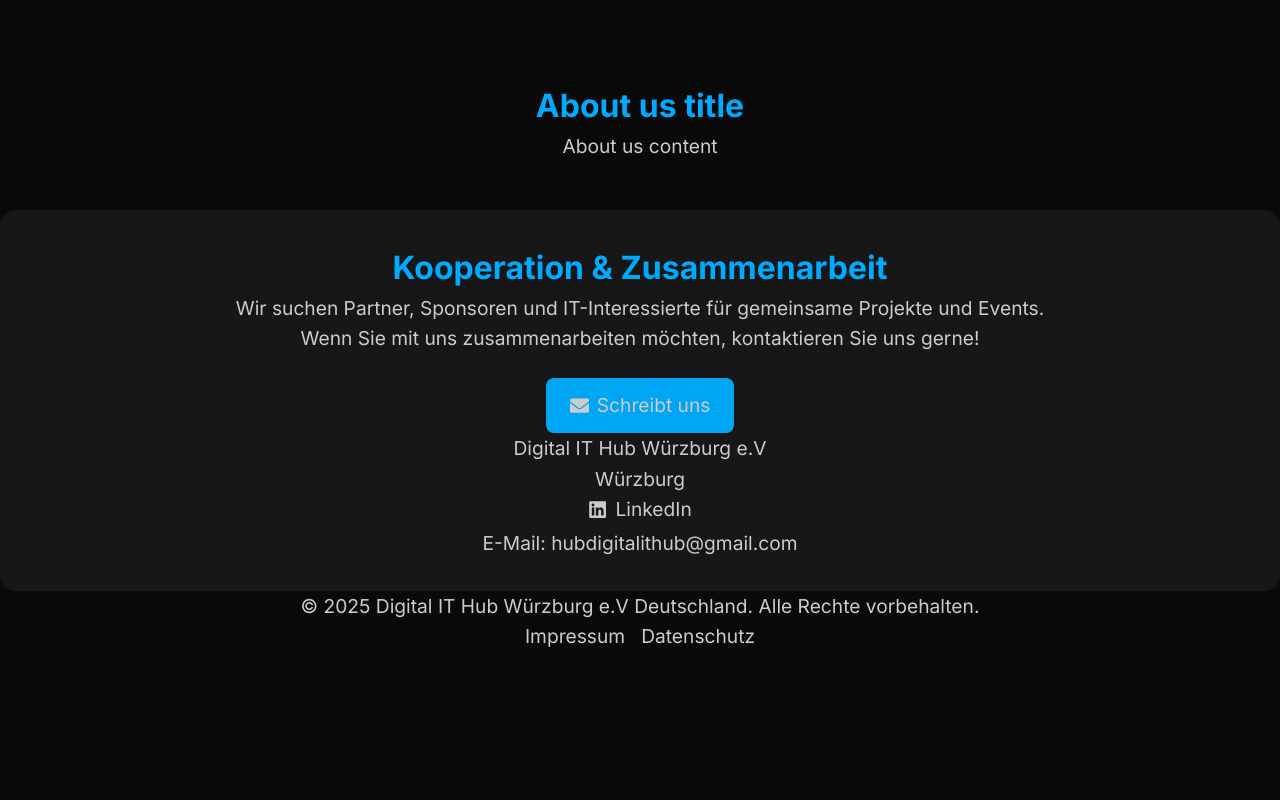
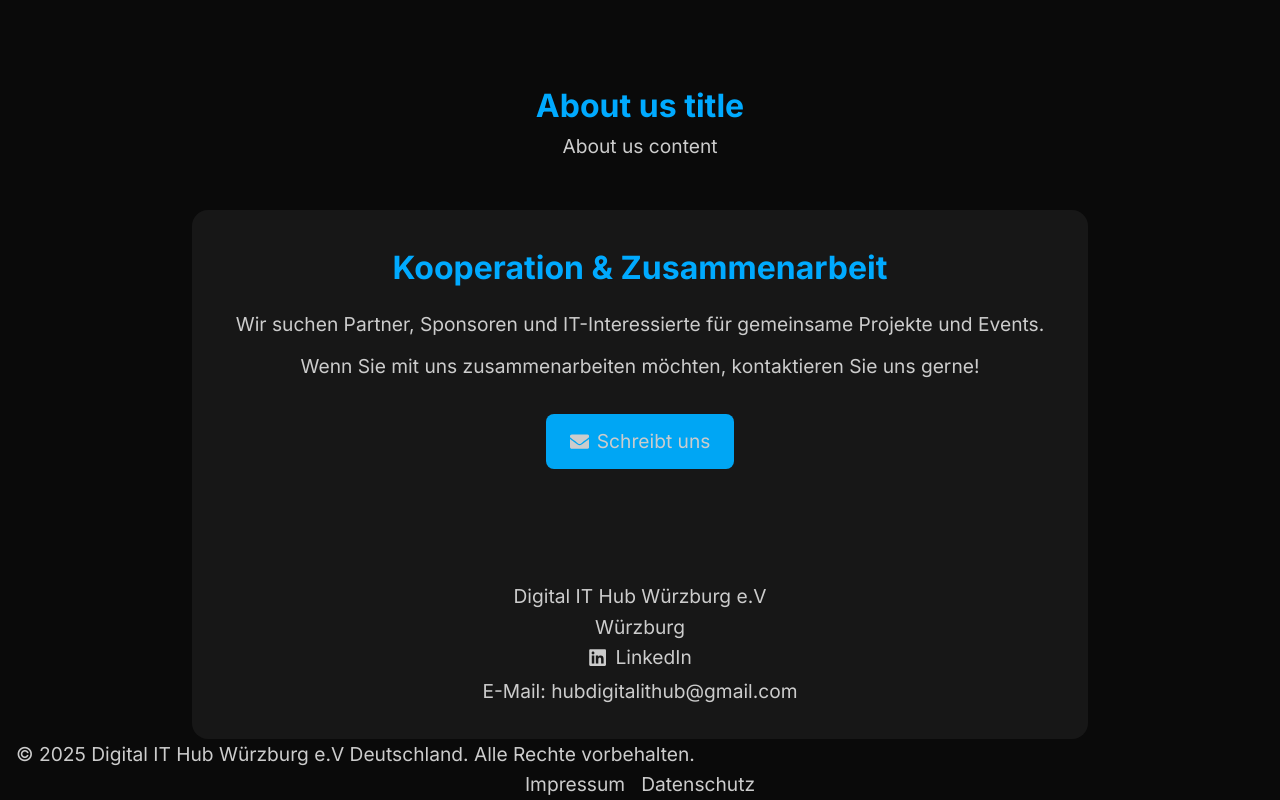
Before and after one commit to yarinka82/Digital-IT-Hub-in-Wurzburg, a Next.js app: page / in a window 1280 px wide. Shown: the part 877-1677 px from the top of the page. Before the commit the page ends 1529 px from the top, so only its background shows below. Built offline with nearby package versions, Linux system fonts and the light colour scheme.

Commit message:
Style footer card, spacing and copyright

```diff
--- a/src/components/Footer.tsx
+++ b/src/components/Footer.tsx
@@ -4,20 +4,20 @@ import { FaLinkedin, FaEnvelope } from "react-icons/fa";
 export default function Footer() {
   return (
     <div>
-    <div className="bg-neutral-900 rounded-2xl p-8">
-      <h2>Kooperation & Zusammenarbeit</h2>
-      <p>Wir suchen Partner, Sponsoren und IT-Interessierte für gemeinsame Projekte und Events.</p>
+    <div className="bg-neutral-900 rounded-2xl p-8 max-w-4xl mx-auto">
+      <h2 className="mb-4">Kooperation & Zusammenarbeit</h2>
+      <p className="mb-3">Wir suchen Partner, Sponsoren und IT-Interessierte für gemeinsame Projekte und Events.</p>
       <p>Wenn Sie mit uns zusammenarbeiten möchten, kontaktieren Sie uns gerne!</p>
-      <a href="mailto:hubdigitalithub@gmail.com" className="bg-sky-500 px-6 py-3 rounded-lg inline-flex items-center gap-2 mt-6"><FaEnvelope /> Schreibt uns</a>
-      <div>
+      <a href="mailto:hubdigitalithub@gmail.com" className="bg-sky-500 px-6 py-3 rounded-lg inline-flex items-center gap-2 mt-8"><FaEnvelope /> Schreibt uns</a>
+      <div className="mt-28">
        <p>Digital IT Hub Würzburg e.V</p>
        <p>Würzburg</p>
        <p><a href="https://www.linkedin.com/groups/10076160/" target="_blank" rel="noopener noreferrer" className="inline-flex items-center gap-2"><FaLinkedin /> LinkedIn</a></p>
        <p>E-Mail: <a href="mailto:hubdigitalithub@gmail.com">hubdigitalithub@gmail.com</a></p>
       </div>
      </div>
-       <p>© 2025 Digital IT Hub Würzburg e.V Deutschland. Alle Rechte vorbehalten.</p>
-      <div className="flex justify-center gap-4">
+       <p className="text-left px-4">© 2025 Digital IT Hub Würzburg e.V Deutschland. Alle Rechte vorbehalten.</p>
+       <div className="flex justify-center gap-4">
        <Link href="/impressum">Impressum</Link>
        <Link href="/datenschutz">Datenschutz</Link>
       </div>
```
